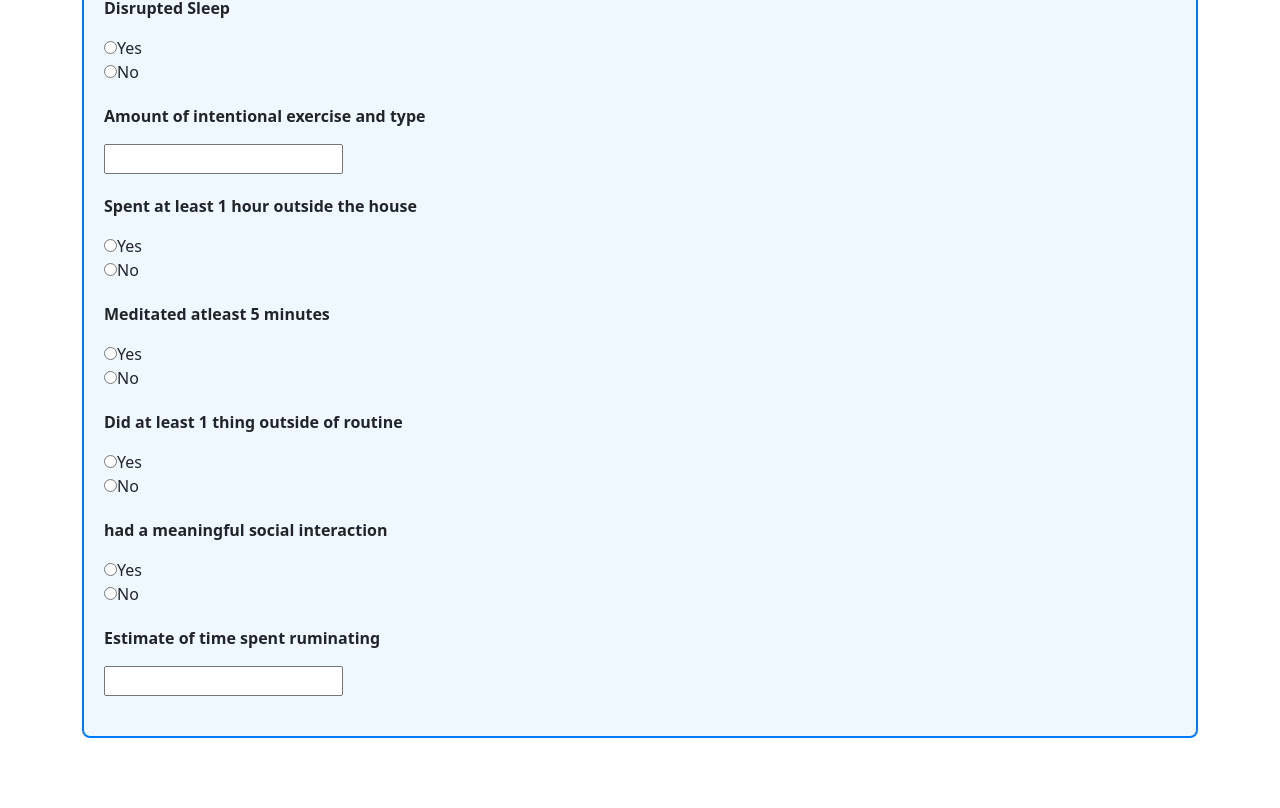
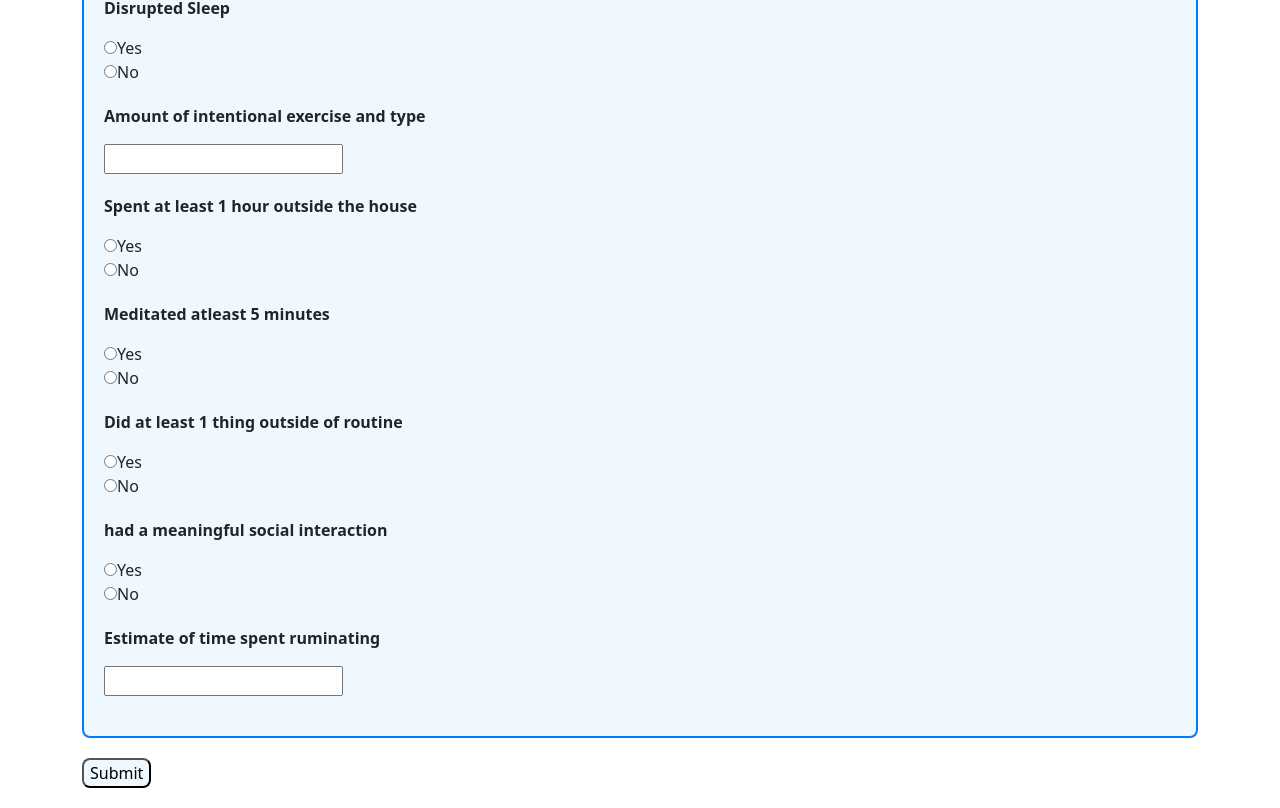
Before and after one commit to emilebilodeau/survey-creation-app, a React (Vite) app in the folder mood/: page /form in a window 1280 px wide. Shown: the part 418-1226 px from the top of the page. Before the commit the page ends 1176 px from the top, so only its background shows below. Built offline with nearby package versions, Linux system fonts and the light colour scheme.

Commit message:
comment cleanup, created beginning of linear scale component

```diff
--- a/mood/src/App.css
+++ b/mood/src/App.css
@@ -76,3 +76,10 @@ a className called nav that had higher precedence  */
   .question label {
     margin-right: 10px;
   }
+
+  .form-submit {
+    margin-bottom: 20px;
+    background-color: #f0f8ff;
+    color: black;
+    border-radius: 8px;
+  }
--- /dev/null
+++ b/mood/src/components/TenQ.tsx
@@ -0,0 +1,15 @@
+import React from "react";
+
+interface Props {
+  question: string;
+}
+
+const TenQ = ({ question }: Props) => {
+  return (
+    <div className="question">
+      <p>{question}</p>
+    </div>
+  );
+};
+
+export default TenQ;
--- a/mood/src/pages/Form.tsx
+++ b/mood/src/pages/Form.tsx
@@ -1,6 +1,7 @@
 import React from "react";
 import YesNoQ from "../components/YesNoQ";
 import TextQ from "../components/TextQ";
+import TenQ from "../components/TenQ";
 
 interface Item {
   question: string;
@@ -9,7 +10,8 @@ interface Item {
 }
 
 const Form = () => {
-  // NOTE: hard coding these questions for now, not sure where i should put them could store in database and retrieve here - figure out later
+  // NOTE: hard coding these questions for now, not sure where i should put them. could
+  // store in database and retrieve here - figure out later
   const questions: Item[] = [
     { question: "Hours of sleep", type: "text", id: 1 },
     { question: "Disrupted Sleep", type: "yesNo", id: 2 },
@@ -37,7 +39,7 @@ const Form = () => {
     <>
       <div className="survey-box">
         <h2>Form Questions</h2>
-        {/* add questions here. should put them in a list? */}
+        {/* TODO delete this question later */}
         <div className="question">
           <p>How satisfied are you with our service?</p>
           <input
@@ -80,27 +82,27 @@ const Form = () => {
           />
           <label htmlFor="very-dissatisfied">Very Dissatisfied</label>
         </div>
-        {/* leave the above there for now, add components below */}
         {questions.map((item) => {
           if (item.type === "yesNo") {
             return <YesNoQ question={item.question} key={item.id} />;
           } else if (item.type === "text") {
             return <TextQ question={item.question} key={item.id} />;
+          } else if (item.type === "ten") {
+            return <TenQ question={item.question} key={item.id} />;
           }
         })}
       </div>
+      <button className="form-submit">Submit</button>
     </>
   );
 };
 
 export default Form;
 
-/* ideas for how to build this form page
+/*
 
-1. create a main div or container in this page, style it and what not, and then within in, use components to fill the form container. these components would be reusable components like "1-10 question", "yes or no question", "text question". these would have to be hardcoded at first in the container, but would make it easier to make it flexible later on if only using the same 2-3 components. challenges could include passing data to and from the components, and figuring out how to reuse components for different questions, and how to implement certain questions such as 1-10
-
-2. use controlled inputs as seen in the tutorial by Net Ninja. would probably be easiest to get started with and is guaranteed to work, but would result in a ton of repetitive html and tons of states to deal with. this form would most likely not be reusable; it would only have 1 purpose. challenges here include managing all the html and states, and implementing certain questions such as 1-10
-
-3. use a library such as SurveyJS. actually doesn't look bad at all and would most likely be the easiest/fastest way, however probably not as much can be learned with this method. do this after trying either method 1 or 2
+left to complete:
+- complete 1 - 10 question component
+- submit functionality to retrieve all the data input (just in a console.log for now)
 
 */
```
